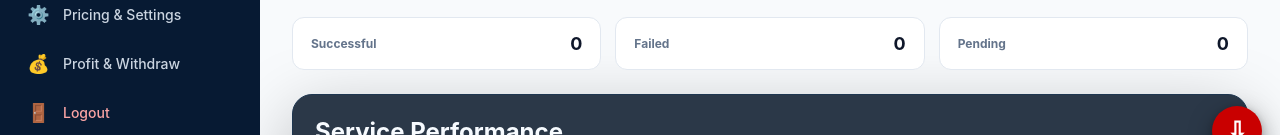
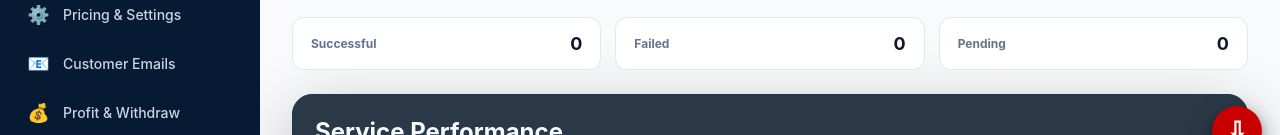
Before and after one commit to dozentelecom/dozentelecom, a Next.js app: page /admin in a window 1280 px wide. Both pictures are taken after a click on the button "Open admin sidebar". Shown: the part 566-701 px from the top of the page. Built offline with nearby package versions, Linux system fonts and the light colour scheme; no server answers.

Commit message:
Add link to Customer Emails in Admin Sidebar

```diff
--- a/components/admin/AdminSidebar.tsx
+++ b/components/admin/AdminSidebar.tsx
@@ -290,6 +290,27 @@ export default function AdminSidebar() {
             )}
           </Link>
 
+			{/* CUSTOMER EMAILS */}
+<Link
+  href="/admin/customer-emails"
+  className={`admin-sidebar-link ${
+    pathname.startsWith("/admin/customer-emails")
+      ? "active"
+      : ""
+  }`}
+  title="Customer Emails"
+>
+  <span className="admin-sidebar-icon">
+    📧
+  </span>
+
+  {open && (
+    <span>
+      Customer Emails
+    </span>
+  )}
+</Link>
+
           {/* PROFIT & WITHDRAW */}
 <Link
   href="/admin/profit"
```
